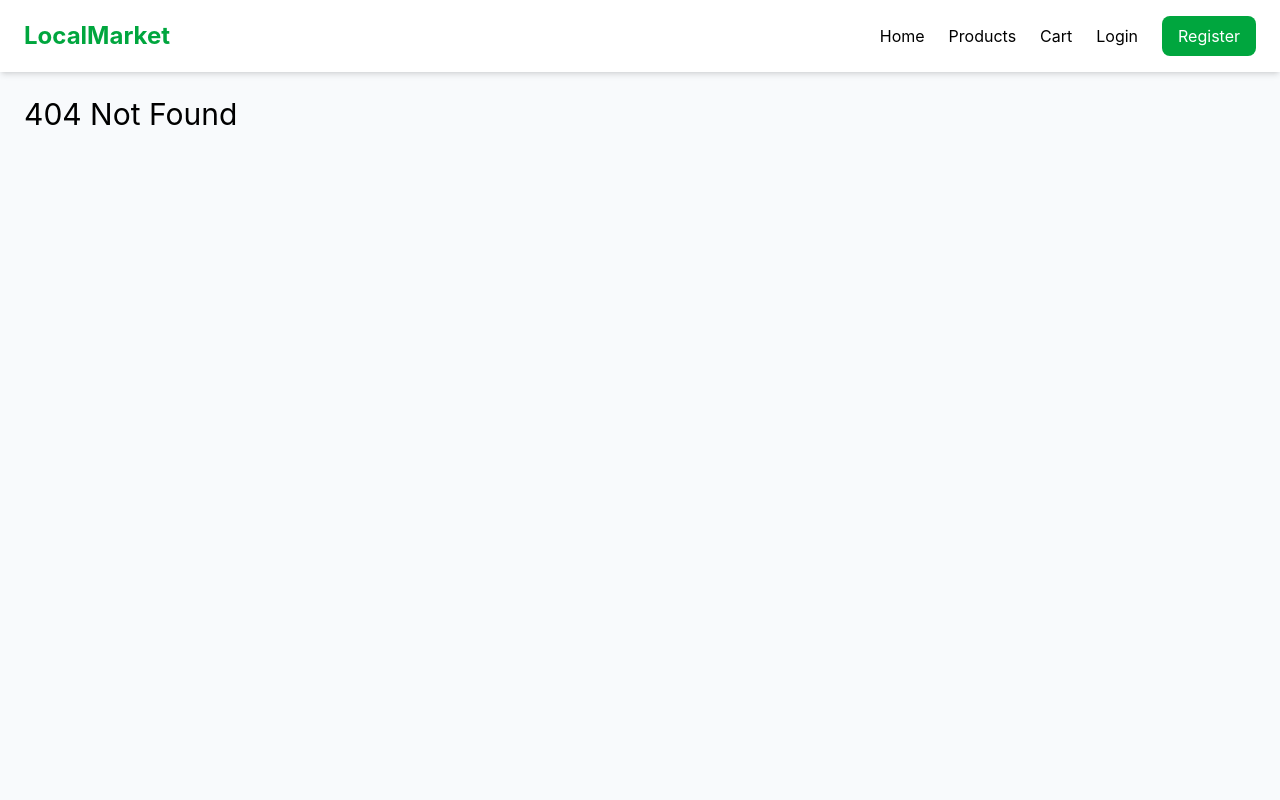
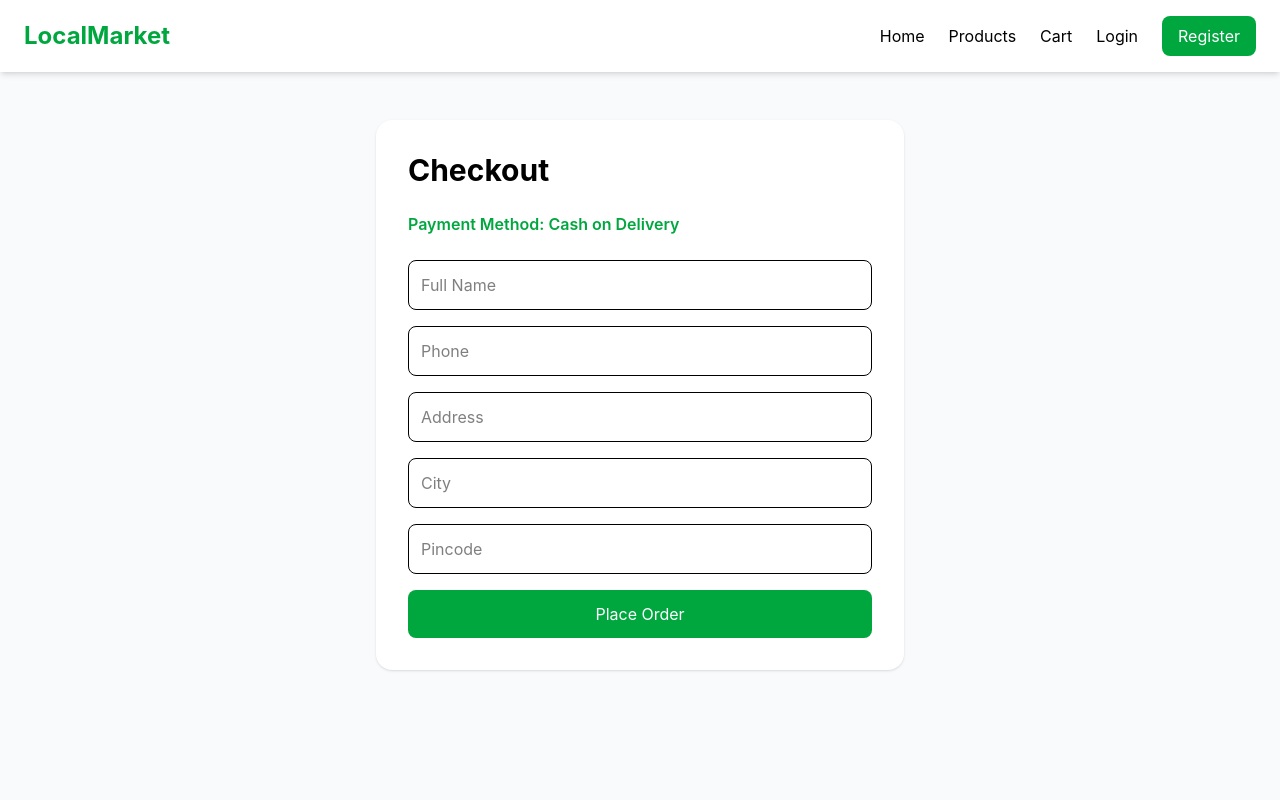
Before and after one commit to aditya25616/local-market-frontend, a React (Vite) app: page /checkout in a window 1280 px wide. Before the commit this address had no page. Shown: the top 800 px of the page. Built offline with nearby package versions, Linux system fonts and the light colour scheme.

Commit message:
added checkout function

```diff
--- a/src/App.jsx
+++ b/src/App.jsx
@@ -5,6 +5,8 @@ import Home from "./pages/Home/Home";
 import Products from "./pages/Products/Products";
 import ProductDetails from "./pages/Products/ProductDetails";
 import Cart from "./pages/Cart/Cart";
+import Checkout from "./pages/Checkout/Checkout";
+import CustomerDashboard from "./pages/Customer/CustomerDashboard";
 
 function App() {
   return (
@@ -19,6 +21,8 @@ function App() {
           <Route path="/products" element={<Products />} />
           <Route path="/products/:id" element={<ProductDetails />} />
           <Route path="/cart" element={<Cart />} />
+          <Route path="/checkout" element={<Checkout />} />
+          <Route path="/customer-dashboard" element={<CustomerDashboard />} />
           <Route path="*" element={<h1 className="p-6 text-3xl">404 Not Found</h1>} />
         </Routes>
       </main>
--- a/src/pages/Checkout/Checkout.jsx
+++ b/src/pages/Checkout/Checkout.jsx
@@ -0,0 +1,105 @@
+import { useState } from "react";
+import { useNavigate } from "react-router-dom";
+import api from "../../services/api";
+
+function Checkout() {
+  const navigate = useNavigate();
+
+  const [address, setAddress] = useState({
+    name: "",
+    phone: "",
+    address: "",
+    city: "",
+    pincode: "",
+  });
+
+  const handleChange = (e) => {
+    setAddress({
+      ...address,
+      [e.target.name]: e.target.value,
+    });
+  };
+
+  const placeOrder = async (e) => {
+    e.preventDefault();
+
+    try {
+      const token = localStorage.getItem("token");
+
+      await api.post(
+        "/orders",
+        { deliveryAddress: address },
+        {
+          headers: {
+            Authorization: `Bearer ${token}`,
+          },
+        }
+      );
+
+      alert("Order placed successfully");
+      navigate("/customer-dashboard");
+    } catch (error) {
+      alert(error.response?.data?.message || "Order failed");
+    }
+  };
+
+  return (
+    <div className="max-w-xl mx-auto py-12 px-6">
+      <div className="bg-white shadow rounded-2xl p-8">
+        <h1 className="text-3xl font-bold mb-6">Checkout</h1>
+
+        <p className="mb-6 text-green-600 font-semibold">
+          Payment Method: Cash on Delivery
+        </p>
+
+        <form onSubmit={placeOrder} className="space-y-4">
+          <input
+            name="name"
+            placeholder="Full Name"
+            className="w-full border p-3 rounded-lg"
+            onChange={handleChange}
+            required
+          />
+
+          <input
+            name="phone"
+            placeholder="Phone"
+            className="w-full border p-3 rounded-lg"
+            onChange={handleChange}
+            required
+          />
+
+          <input
+            name="address"
+            placeholder="Address"
+            className="w-full border p-3 rounded-lg"
+            onChange={handleChange}
+            required
+          />
+
+          <input
+            name="city"
+            placeholder="City"
+            className="w-full border p-3 rounded-lg"
+            onChange={handleChange}
+            required
+          />
+
+          <input
+            name="pincode"
+            placeholder="Pincode"
+            className="w-full border p-3 rounded-lg"
+            onChange={handleChange}
+            required
+          />
+
+          <button className="w-full bg-green-600 text-white py-3 rounded-lg">
+            Place Order
+          </button>
+        </form>
+      </div>
+    </div>
+  );
+}
+
+export default Checkout;
--- a/src/pages/Customer/CustomerDashboard.jsx
+++ b/src/pages/Customer/CustomerDashboard.jsx
@@ -0,0 +1,38 @@
+import { useEffect, useState } from "react";
+import api from "../../services/api";
+
+function CustomerDashboard() {
+  const [orders, setOrders] = useState([]);
+
+  useEffect(() => {
+    const token = localStorage.getItem("token");
+
+    api
+      .get("/orders/my-orders", {
+        headers: { Authorization: `Bearer ${token}` },
+      })
+      .then((res) => setOrders(res.data))
+      .catch(console.log);
+  }, []);
+
+  return (
+    <div className="max-w-6xl mx-auto px-6 py-10">
+      <h1 className="text-4xl font-bold mb-8">My Orders</h1>
+
+      {orders.length === 0 ? (
+        <p>No orders found</p>
+      ) : (
+        orders.map((order) => (
+          <div key={order._id} className="bg-white shadow rounded-xl p-5 mb-5">
+            <h2 className="font-bold">Order ID: {order._id}</h2>
+            <p>Total: ₹{order.totalAmount}</p>
+            <p>Status: {order.orderStatus}</p>
+            <p>Payment: {order.paymentMethod}</p>
+          </div>
+        ))
+      )}
+    </div>
+  );
+}
+
+export default CustomerDashboard;
```
